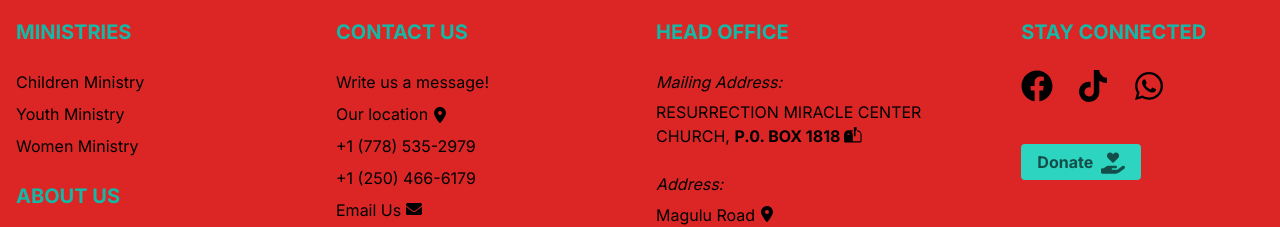
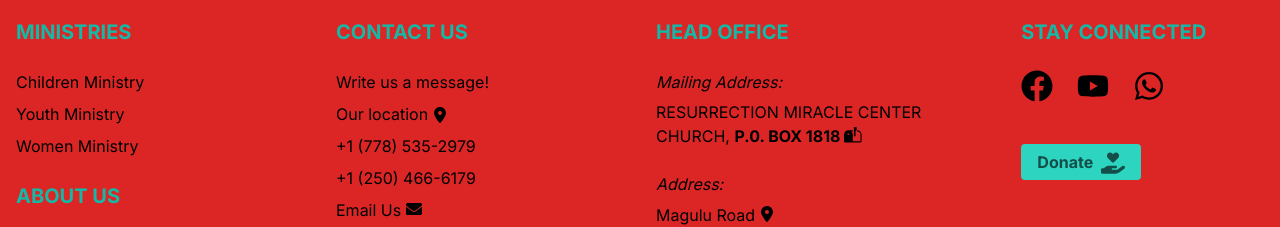
Before and after one commit to OzkrMebasser/RMCC, a Next.js app: page / in a window 1280 px wide. Shown: the part 2129-2356 px from the top of the page. Built offline with nearby package versions, Linux system fonts and the light colour scheme.

Commit message:
Feat: adding youtube channel in footer

```diff
--- a/src/app/components/Footer.jsx
+++ b/src/app/components/Footer.jsx
@@ -1,6 +1,6 @@
 import React from "react";
 import Link from "next/link";
-import { FaFacebook, FaTwitter, FaTiktok, FaWhatsapp } from "react-icons/fa";
+import { FaFacebook, FaYoutube, FaTiktok, FaWhatsapp } from "react-icons/fa";
 import { FaHandHoldingHeart, FaLocationDot } from "react-icons/fa6";
 import { BsMailbox2Flag } from "react-icons/bs";
 import { FaEnvelope } from "react-icons/fa";
@@ -195,9 +195,9 @@ const Footer = () => {
               >
                 <FaFacebook className="w-8 h-8 " />
               </a>
-              <a href="">
+              <a href="https://youtube.com/@resurrectionmiracleministriesi?si=JqLFzM8eJ9qVCUXi" target="_blank" rel="noopener noreferrer">
                 {" "}
-                <FaTiktok className="w-8 h-8 ml-6" />
+                <FaYoutube className="w-8 h-8 ml-6" />
               </a>
               <a href="https://chat.whatsapp.com/GlglUcLCvrm4F2s6DlP7cT" target="_blank" rel="noopener noreferrer">
 
```
